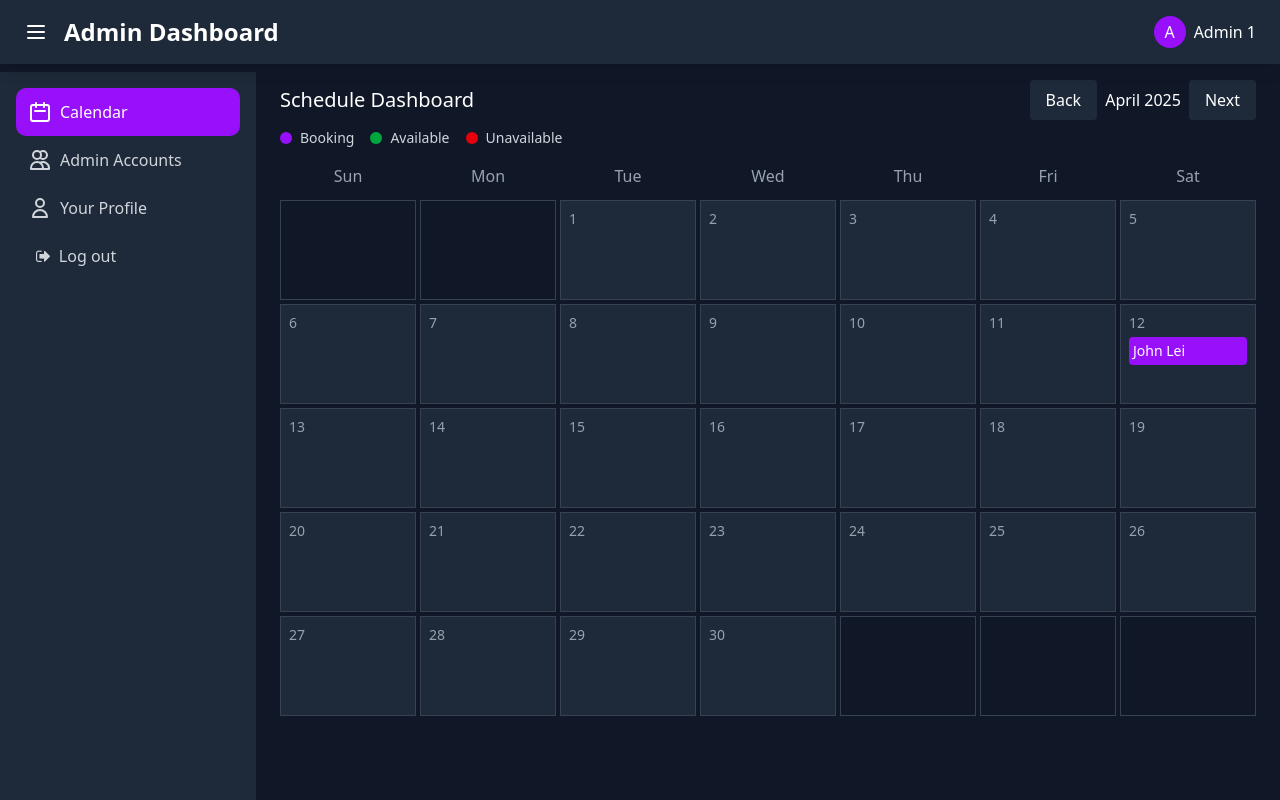
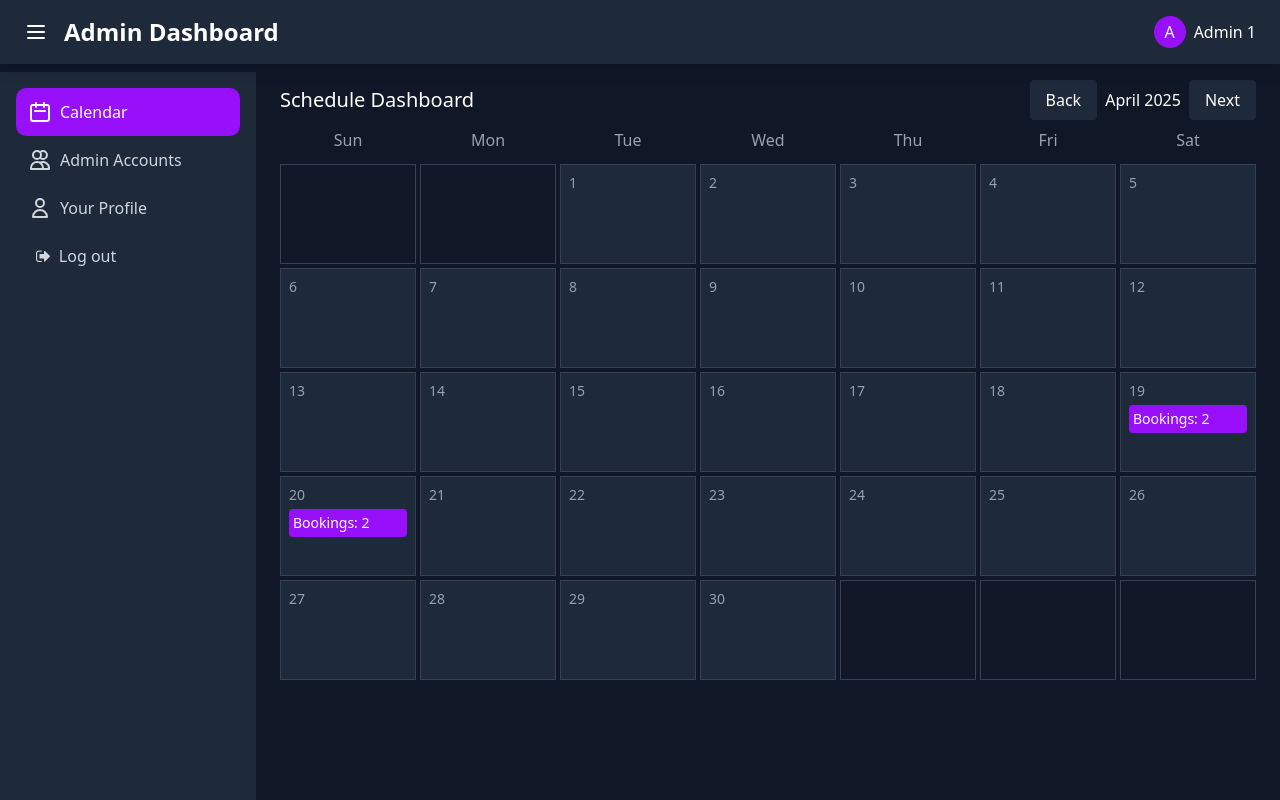
Before and after one commit to aaronersando/LaVisual-Photography-Videography-Booking-System-with-React-Springboot, a React (Vite) app in the folder src/main/resources/static/frontend/: page / in a window 1280 px wide. Built offline with nearby package versions, Linux system fonts and the light colour scheme.

Commit message:
Calendar Component adjusted and QuickInfoModal added

```diff
--- a/src/main/resources/static/frontend/src/App.jsx
+++ b/src/main/resources/static/frontend/src/App.jsx
@@ -9,6 +9,7 @@ import Package from "./pages/public/Package"
 import Portfolio from "./pages/public/Portfolio"
 import Booking from "./pages/public/Booking";
 import Admin from "./pages/admin/Admin";
+import Calendar2 from "./components/admin/Calendar2";
 
 function App() {
 
@@ -24,6 +25,7 @@ function App() {
       {/* <Portfolio/> */}
       {/* <Booking/> */}
       <Admin/>
+      {/* <Calendar2/> */}
 
     </BrowserRouter>
 
--- a/src/main/resources/static/frontend/src/admin_sections/CalendarSection.jsx
+++ b/src/main/resources/static/frontend/src/admin_sections/CalendarSection.jsx
@@ -1,5 +1,5 @@
 import { useState, useEffect } from 'react';
-import Calendar from '../components/admin/Calendar';
+import Calendar2 from '../components/admin/Calendar2';
 import SetScheduleModal from '../components/admin/SetScheduleModal';
 
 function CalendarSection() {
@@ -65,7 +65,7 @@ function CalendarSection() {
     <div className="space-y-6">
       <h2 className="text-2xl text-white font-bold">Calendar Dashboard</h2>
 
-      <Calendar
+      <Calendar2
         onDateClick={handleDateClick}
         bookings={bookings} // Pass bookings to Calendar component
       />
--- a/src/main/resources/static/frontend/src/components/admin/Calendar.jsx
+++ b/src/main/resources/static/frontend/src/components/admin/Calendar.jsx
@@ -1,12 +1,14 @@
 import { useState } from 'react';
 
+// Calendar Component for the Calendar Section
 function Calendar({ onDateClick, onScheduleClick }) {
+
   const [currentDate, setCurrentDate] = useState(new Date());
   const [events] = useState(
     [
     { date: '2025-04-12', name: 'John Lei', status: 'booking' }
-  ]
-);
+    ]
+  );
 
   const daysInMonth = new Date(
     currentDate.getFullYear(),
--- /dev/null
+++ b/src/main/resources/static/frontend/src/components/admin/Calendar2.jsx
@@ -0,0 +1,170 @@
+import { useState } from "react";
+import QuickInfoModal from "./QuickInfoModal"
+
+function Calendar2({onDateClick}){
+
+    // Date today for basis
+    const [currentDate, setCurrentDate] = useState(new Date())
+    const [selectedBookings, setSelectedBookings] = useState(null);
+
+    const [events] = useState(
+        [
+            {date: '2025-04-19',
+                bookings: [
+                    {client: 'Adrian', clientEvent: 'Wedding', timeRange: '6AM-2PM'},
+                    {client: 'Kiel', clientEvent: 'Birthday', timeRange: '3PM-5PM'},
+            ]},
+            {date: '2025-04-20',
+                bookings: [
+                    {client: 'Lei', clientEvent: 'Wedding', timeRange: '6AM-2PM'},
+                    {client: 'Kiel', clientEvent: 'Birthday', timeRange: '8PM-12PM'},
+            ]}
+
+        ]
+
+    )
+
+    const daysInMonth = new Date(
+        currentDate.getFullYear(),
+        currentDate.getMonth() + 1,
+        0
+    ).getDate();
+
+    const firstDayOfMonth = new Date(
+        currentDate.getFullYear(),
+        currentDate.getMonth(),
+        1
+    ).getDay();
+
+    const handlePrevMonth = () => {
+        setCurrentDate(new Date(currentDate.getFullYear(), currentDate.getMonth() -1, 1));
+    }
+
+    const handleNextMonth = () => {
+        setCurrentDate(new Date(currentDate.getFullYear(), currentDate.getMonth() +1, 1));
+    }
+
+    const formatDate = (day) => {
+        const date = new Date(currentDate.getFullYear(), currentDate.getMonth(), day);
+        return date.toISOString().split('T')[0];
+    }
+
+    const getEventsForDate = (day) => {
+        const dateStr = formatDate(day);
+        return events.find(event => event.date === dateStr)
+    }
+
+    const handleDateClick= (day) => {
+        if (day > 0 && day <= daysInMonth){
+            const date = new Date(currentDate.getFullYear(), currentDate.getMonth(), day);
+            onDateClick?.(date);
+        }
+    }
+
+    const renderCalendarDays = () => {
+        const days = [];
+        const totalDays = firstDayOfMonth + daysInMonth;
+        const weeks = Math.ceil(totalDays / 7);
+
+        for(let i = 0; i < weeks * 7; i++) {
+            const dayNumber = i - firstDayOfMonth + 1;
+            const event = dayNumber > 0 && dayNumber <= daysInMonth ? getEventsForDate(dayNumber) : null;
+
+            days.push(
+                <div
+                    key={i}
+                    onClick={() => handleDateClick(dayNumber)}
+                    className={`border border-gray-700 p-2 min-h-[100px] ${
+                        dayNumber <= 0 || dayNumber > daysInMonth
+                            ? 'bg-gray-900'
+                            : 'bg-gray-800 hover:bg-gray-700 cursor-pointer'
+                    }`}
+                >
+                    {dayNumber > 0 && dayNumber <= daysInMonth && (
+                        <>
+                            <div className="text-sm text-gray-400">{dayNumber}</div>
+                            {event && (
+                                <div
+                                    onClick={(e) => {
+                                        e.stopPropagation();
+                                        setSelectedBookings(event.bookings); // Set bookings to show in modal
+                                    }}
+                                    className="mt-1 p-1 rounded text-sm bg-purple-600 text-white hover:opacity-80"
+                                >
+                                    Bookings: {event.bookings.length}
+                                </div>
+                            )}
+                        </>
+                    )}
+                </div>
+            );
+        }
+        return days;
+    }
+
+    const months = [
+        'January', 'February', 'March', 'April', 'May', 'June',
+        'July', 'August', 'September', 'October', 'November', 'December'
+      ];
+
+
+    return(
+        <>
+        <div className="bg-gray-900 rounded-lg">
+            <div className="mb-4 pt-6">
+                {/* Calendar Header */}
+                <div className="flex justify-between items-center mb-2">
+                    <h2 className="text-xl text-white">Schedule Dashboard</h2>
+                    <div className="flex items-center space-x-2">
+                        <button
+                        onClick={handlePrevMonth}
+                        className="px-4 py-2 bg-gray-800 text-white rounded hover:bg-gray-700"
+                        >
+                        Back
+                        </button>
+                        <span className="text-white">
+                        {months[currentDate.getMonth()]} {currentDate.getFullYear()}
+                        </span>
+                        <button
+                        onClick={handleNextMonth}
+                        className="px-4 py-2 bg-gray-800 text-white rounded hover:bg-gray-700"
+                        >
+                        Next
+                        </button>
+                    </div>
+                </div>
+
+                {/* Bookings
+                <div className="flex space-x-4 mb-4">
+                    <div className="flex items-center space-x-2">
+                        <div className="w-3 h-3 rounded-full bg-purple-600"></div>
+                        <span className="text-sm text-gray-300">Booking</span>
+                    </div>
+                </div> */}
+
+                {/* Calendar Grid */}
+                <div className="grid grid-cols-7 gap-1">
+                    {/* Weekday Headers */}
+                    {['Sun', 'Mon', 'Tue', 'Wed', 'Thu', 'Fri', 'Sat'].map((day) => (
+                        <div key={day} className="text-center text-gray-400 pb-2">
+                        {day}
+                        </div>
+                    ))}
+
+                    {/* Calendar Days */}
+                    {renderCalendarDays()}
+                </div>
+            </div>
+        </div>
+        {/* Render the modal when bookings are selected */}
+        {selectedBookings && (
+                <QuickInfoModal
+                    bookings={selectedBookings}
+                    onClose={() => setSelectedBookings(null)}
+                />
+            )}
+        </>
+    )
+}
+
+export default Calendar2;
--- /dev/null
+++ b/src/main/resources/static/frontend/src/components/admin/QuickInfoModal.jsx
@@ -0,0 +1,42 @@
+function QuickInfoModal({ bookings, onClose }) {
+  return (
+    <div className="fixed inset-0 bg-black/50 flex items-center justify-center p-4 z-50">
+      <div className="bg-gray-800 rounded-lg shadow-xl w-full max-w-lg">
+        {/* Header */}
+        <div className="px-6 py-4 border-b border-gray-700 flex justify-between items-center">
+          <h2 className="text-xl font-semibold text-white">Booking Details</h2>
+          <button onClick={onClose} className="text-gray-400 hover:text-white">
+            <svg className="w-6 h-6" fill="none" viewBox="0 0 24 24" stroke="currentColor">
+              <path strokeLinecap="round" strokeLinejoin="round" strokeWidth={2} d="M6 18L18 6M6 6l12 12" />
+            </svg>
+          </button>
+        </div>
+
+        {/* Content */}
+        <div className="p-6 space-y-4 max-h-[60vh] overflow-y-auto">
+          {bookings.map((booking, index) => (
+            <div key={index} className="mb-6 p-4 bg-gray-700 rounded-lg">
+              <h3 className="text-lg font-medium text-white mb-2">{booking.clientEvent}</h3>
+              <div className="space-y-2 text-white">
+                <p><span className="text-gray-400">Client:</span> {booking.client}</p>
+                <p><span className="text-gray-400">Time:</span> {booking.timeRange}</p>
+              </div>
+            </div>
+          ))}
+        </div>
+
+        {/* Footer */}
+        <div className="px-6 py-4 border-t border-gray-700">
+          <button
+            onClick={onClose}
+            className="w-full px-4 py-2 bg-purple-600 text-white rounded hover:bg-purple-500"
+          >
+            Close
+          </button>
+        </div>
+      </div>
+    </div>
+  );
+}
+
+export default QuickInfoModal;
```
Also changed, not shown: src/main/resources/static/frontend/src/components/admin/YourProfile.jsx (deleted).
